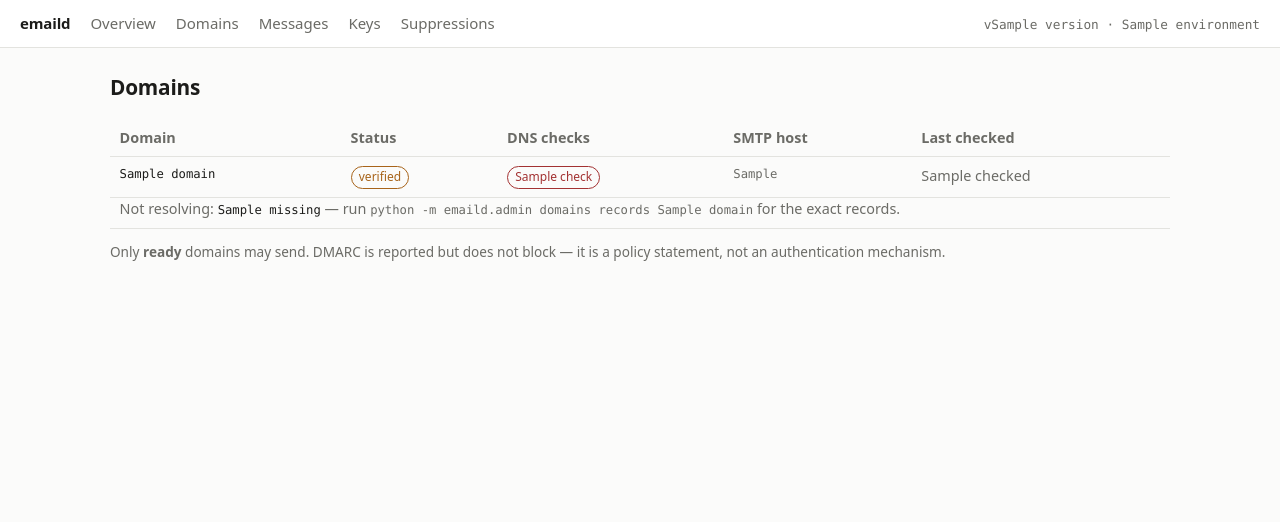
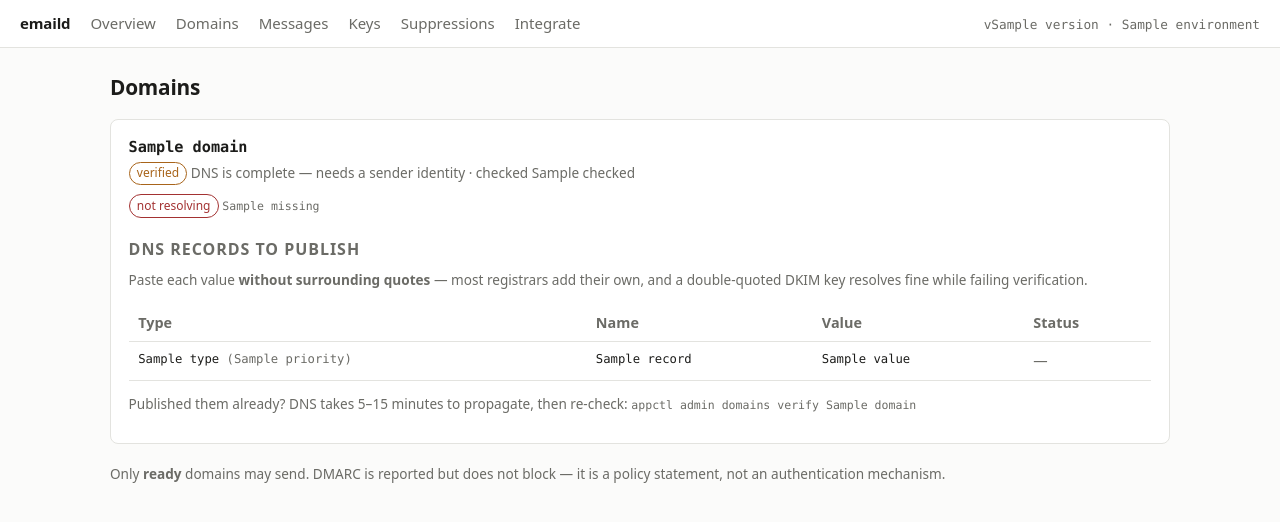
Before and after one commit to SoupNChill/internal_email_tool, a FastAPI app: template emaild/dashboard/templates/domains.html in a window 1280 px wide. Shown: the top 522 px of the page. Run offline with FastAPI, Linux system fonts and the light colour scheme; the template is opened without the code that fills it: most values are stand-ins (such as "Sample title", 1, 10 or a date in 2020); parts of the project's set-up code (start-up, migrations or seed data) failed here and were passed over.

Commit message:
Tell the operator what to do next, and show the DNS records on screen
Three related gaps, all reported by the first person to use this who had not
built it: "I don't really see a clear 'this is what I should do'", "I don't
understand what a key or a project is", and "what do I give the AI coder?".

A NEXT STEP on the overview. Computed from what actually exists, in the order
the pieces depend on each other: no domain, DNS not published, no sender
identity, no project, no key, ready. Exactly one step is ever shown -- a
checklist of five is the same problem as no guidance. Each carries the reason
it exists in plain language, and the ones that cannot be done in the browser
carry the command instead of just saying so, which is where the friction was.

DNS RECORDS ON THE DOMAINS PAGE. These could not be shown before: fetching
them needs the MXRoute account-root credential and role=api has none. They
are now captured when a domain is added or verified and stored on the row, so
displaying them needs no privilege at all. Each record shows its own pass or
fail, rather than a row of check pills that never said WHICH record was the
broken one -- the actual question someone has while staring at a registrar.

AN /integrate PAGE. The generic brief lives on GitHub full of {BASE_URL}
placeholders, so handing it to a coding assistant means editing it first.
This one is filled in with the installation's real base URL and sender
addresses, and is written as an instruction rather than as reference, because
that is how it will be used. It leads with the difference that actually
breaks assistants: there is no `delivered` status and never will be, so an
assistant that polls for one waits forever.

Two bugs found by rendering the pages rather than trusting the tests:

  - The Status column printed the literal string "None" for a domain with
    records that had never been verified -- accurate to the data, meaningless
    to a reader.
  - Rebuilding the domains page around per-record status dropped the failing
    check names entirely for any domain whose records were never captured,
    which is every domain added before this commit. They are stated
    independently now, and the existing test caught it.

Co-Authored-By: Claude Opus 5 <noreply@anthropic.com>

```diff
--- a/emaild/dashboard/routes.py
+++ b/emaild/dashboard/routes.py
@@ -44,6 +44,7 @@ from emaild.config import get_settings
 from emaild.dashboard import csrf
 from emaild.dashboard.auth import check_dashboard_auth
 from emaild.dashboard.forms import many, one, parse_form, stash, take
+from emaild.dashboard.setup_state import next_step
 from emaild.db import session_scope
 from emaild.management import (
     ManagementError,
@@ -150,11 +151,164 @@ async def overview(request: Request) -> Response:
     settings = get_settings()
     async with session_scope() as session:
         o = await build_overview(session, safety_margin=settings.rate_limit_safety_margin)
+        step = await next_step(session, _base_url(request))
     # Overview and QueueHealth are dataclasses, so the template can read them
     # directly -- no view-model wrapper needed.
     return templates.TemplateResponse(
-        request, "overview.html", {**_base(request, "overview"), "o": o}
+        request, "overview.html", {**_base(request, "overview"), "o": o, "step": step}
     )
+
+
+@router.get("/integrate", response_class=HTMLResponse)
+async def integrate(request: Request) -> Response:
+    """The integration brief, filled in with this installation's real values.
+
+    Exists because the generic version lives in a file on GitHub, and handing a
+    coding assistant a document full of {BASE_URL} placeholders means editing
+    them by hand first -- which is exactly the friction this page removes.
+    """
+    if (refused := _guard(request)) is not None:
+        return refused
+
+    base_url = _base_url(request)
+    async with session_scope() as session:
+        senders = (
+            (
+                await session.execute(
+                    select(Mailbox.address)
+                    .join(Domain, Mailbox.domain_id == Domain.id)
+                    .where(Mailbox.active, Domain.status == DomainStatus.READY)
+                    .order_by(Mailbox.address)
+                )
+            )
+            .scalars()
+            .all()
+        )
+
+    return templates.TemplateResponse(
+        request,
+        "integrate.html",
+        {
+            **_base(request, "integrate"),
+            "base_url": base_url,
+            "senders": list(senders),
+            "brief": _integration_brief(base_url, list(senders)),
+        },
+    )
+
+
+def _base_url(request: Request) -> str:
+    """The URL an application on another machine should call.
+
+    Taken from the Host header rather than configured: this is served on a LAN
+    by IP, behind a Cloudflare tunnel by hostname, and on localhost in
+    development, and the operator should not have to tell it which. Falls back
+    to the request URL when Host is absent.
+    """
+    host = request.headers.get("host")
+    if not host:
+        return str(request.base_url).rstrip("/")
+    scheme = request.headers.get("x-forwarded-proto") or request.url.scheme
+    return f"{scheme}://{host}"
+
+
+def _integration_brief(base_url: str, senders: list[str]) -> str:
+    """A paste-ready instruction for a coding assistant.
+
+    Deliberately written as prose addressed to the assistant rather than as
+    reference documentation. The failure mode being avoided is an assistant
+    that reads a spec, recognises it as Resend-shaped, and then confidently
+    polls for a `delivered` status this API will never return -- so that is
+    stated as a rule, near the top, not left as a footnote in a status table.
+    """
+    sender = senders[0] if senders else "noreply@yourdomain.com"
+    return f"""We send transactional email through a self-hosted service called emaild.
+
+It is wire-compatible with Resend, so use the Resend REST shape you already
+know, with these differences:
+
+  Base URL:  {base_url}
+  Endpoint:  POST {base_url}/v1/emails
+  Auth:      Authorization: Bearer <the key I will give you>
+  From:      must be exactly one of: {", ".join(senders) or sender}
+
+Request body:
+  {{
+    "from": "{sender}",
+    "to": "customer@example.com",
+    "subject": "Verify your email",
+    "html": "<p>Click to verify.</p>",
+    "text": "Click to verify."
+  }}
+
+  `to`, `cc`, `bcc` accept a string or an array. Send both `html` and `text`
+  when you can -- HTML-only scores worse with spam filters. Unknown fields are
+  rejected rather than ignored.
+
+Response is 202 with:
+  {{ "id": "email_01...", "status": "queued" }}
+
+IMPORTANT -- statuses differ from Resend:
+
+  queued                 stored durably, NOT yet sent
+  sending                a worker is delivering it now
+  accepted_by_provider   TERMINAL. The mail provider took custody and
+                         answered 250. It does NOT mean delivered.
+  temporarily_failed     will be retried automatically
+  permanently_rejected   will not be retried
+
+  There is NO `delivered` status and there never will be -- this provider
+  cannot prove delivery, so the API does not claim it. Do not poll waiting for
+  one. Treat accepted_by_provider as success.
+
+Retries and idempotency:
+  Send an `Idempotency-Key` header on anything you might retry. The same key
+  with the same body returns the original response; the same key with a
+  different body is rejected. Do not implement your own send-retry loop --
+  emaild owns delivery retries.
+
+Errors are JSON: {{ "error": {{ "type": ..., "message": ..., "param": ... }} }}
+  authentication_error   key missing, malformed, or revoked
+  authorization_error    the key may not send as that `from`
+  domain_not_ready       the sending domain's DNS is incomplete
+  validation_error       `param` names the bad field
+  suppressed_recipient   that address is on the suppression list
+
+Rate limit: 400 messages per hour per sender address. emaild holds messages
+back rather than letting them fail, so a 202 does not mean it left immediately.
+
+Check one message: GET {base_url}/v1/emails/{{id}} -- returns status and a
+timeline. It never returns the body, by design.
+"""
+
+
+def _check_for_record(record: dict) -> str | None:
+    """Which DNS check corresponds to a required record.
+
+    Lets each row show its own pass/fail instead of a bag of pills at the top
+    of the page, which never said WHICH record was the broken one -- the
+    question an operator staring at a registrar actually has.
+
+    Matched on shape rather than order, because the provider decides how many
+    MX records to return and in what sequence.
+    """
+    rtype = str(record.get("type", "")).upper()
+    name = str(record.get("name", "")).lower()
+    value = str(record.get("value", ""))
+
+    if rtype == "MX":
+        return "mx"
+    if rtype != "TXT":
+        return None
+    if "_domainkey" in name:
+        return "dkim"
+    if name.startswith("_dmarc"):
+        return "dmarc"
+    if name.startswith("_da-verify") or "domain-verified" in value:
+        return "ownership"
+    if value.startswith("v=spf1"):
+        return "spf"
+    return None
 
 
 @router.get("/domains", response_class=HTMLResponse)
@@ -174,6 +328,13 @@ async def domains(request: Request) -> Response:
                 checks[name] = result
                 if result != "pass" and name != "dmarc":
                     missing.append(name)
+
+        records = [
+            {**r, "check": _check_for_record(r), "result": checks.get(_check_for_record(r) or "")}
+            for r in (d.required_records or [])
+            if isinstance(r, dict)
+        ]
+
         view.append(
             {
                 "name": d.name,
@@ -182,6 +343,7 @@ async def domains(request: Request) -> Response:
                 "checked": _fmt(d.dns_checked_at),
                 "checks": checks,
                 "missing": missing,
+                "records": records,
             }
         )
     return templates.TemplateResponse(
--- a/emaild/dashboard/templates/base.html
+++ b/emaild/dashboard/templates/base.html
@@ -115,6 +115,7 @@
   <a href="/messages" class="{{ 'active' if page == 'messages' }}">Messages</a>
   <a href="/keys" class="{{ 'active' if page == 'keys' }}">Keys</a>
   <a href="/suppressions" class="{{ 'active' if page == 'suppressions' }}">Suppressions</a>
+  <a href="/integrate" class="{{ 'active' if page == 'integrate' }}">Integrate</a>
   <span style="margin-left:auto" class="muted mono">v{{ version }} · {{ environment }}</span>
 </header>
 <main>
--- a/emaild/dashboard/templates/domains.html
+++ b/emaild/dashboard/templates/domains.html
@@ -2,34 +2,99 @@
 {% block title %}emaild — domains{% endblock %}
 {% block content %}
 <h1>Domains</h1>
+
 {% if not domains %}
-<div class="empty">No domains tracked. Add one with <code>python -m emaild.admin domains add &lt;name&gt;</code></div>
+<div class="panel">
+  <h3>No domains yet</h3>
+  <p class="hint">
+    A domain is the part after the <code>@</code> in the address you send from.
+    It has to be added on the server, because adding one needs the MXRoute
+    account credential that this dashboard is deliberately not given.
+  </p>
+  <div class="value mono">appctl admin domains add yourdomain.com</div>
+</div>
 {% else %}
-<table>
-  <tr><th>Domain</th><th>Status</th><th>DNS checks</th><th>SMTP host</th><th>Last checked</th></tr>
+
 {% for d in domains %}
-  <tr>
-    <td class="mono">{{ d.name }}</td>
-    <td><span class="pill {{ 'ok' if d.status == 'ready' else ('bad' if d.status in ('misconfigured','suspended') else 'warn') }}">{{ d.status }}</span></td>
-    <td>
-      {% if d.checks %}
+<div class="panel">
+  <div class="row" style="justify-content:space-between">
+    <div>
+      <h3 class="mono">{{ d.name }}</h3>
+      <p class="hint" style="margin:0">
+        <span class="pill {{ 'ok' if d.status == 'ready' else ('bad' if d.status in ('misconfigured','suspended') else 'warn') }}">{{ d.status }}</span>
+        {% if d.status == 'ready' %}can send{% endif %}
+        {% if d.status == 'verified' %}DNS is complete — needs a sender identity{% endif %}
+        {% if d.status == 'dns_incomplete' %}publish the records below{% endif %}
+        {% if d.status == 'added' %}publish the records below, then verify{% endif %}
+        {% if d.status == 'misconfigured' %}was working; DNS changed outside emaild{% endif %}
+        <span class="muted"> · checked {{ d.checked or 'never' }}</span>
+      </p>
+    </div>
+  </div>
+
+  {% if d.missing %}
+  {#
+    Stated independently of the record table below. A domain added before
+    required_records was captured has no table, and the failing checks are the
+    only thing that tells the operator where to look.
+  #}
+  <p class="hint" style="margin-top:.6rem">
+    <span class="pill bad">not resolving</span>
+    {% for m in d.missing %}<code>{{ m }}</code>{% if not loop.last %} {% endif %}{% endfor %}
+  </p>
+  {% elif d.checks %}
+  <p class="hint" style="margin-top:.6rem">
     {% for name, result in d.checks.items() %}
       <span class="pill {{ 'ok' if result == 'pass' else ('warn' if name == 'dmarc' else 'bad') }}">{{ name }}</span>
     {% endfor %}
-      {% else %}<span class="muted">never verified</span>{% endif %}
+  </p>
+  {% endif %}
+
+  {% if d.records %}
+  <h2 style="margin-top:1.2rem">DNS records to publish</h2>
+  <p class="hint">
+    Paste each value <strong>without surrounding quotes</strong> — most registrars add
+    their own, and a double-quoted DKIM key resolves fine while failing verification.
+  </p>
+  <table>
+    <tr><th>Type</th><th>Name</th><th>Value</th><th>Status</th></tr>
+    {% for r in d.records %}
+    <tr>
+      <td class="mono">{{ r.type }}{% if r.priority %} <span class="muted">({{ r.priority }})</span>{% endif %}</td>
+      <td class="mono">{{ r.name }}</td>
+      {# user-select:all so one click selects the whole value -- DKIM keys are
+         392 characters and dragging across one is how they get truncated #}
+      <td class="mono" style="word-break:break-all;user-select:all;max-width:32rem">{{ r.value }}</td>
+      <td>
+        {#
+          `result` is absent until the domain has been verified at least once.
+          Testing only `check` rendered the literal string "None" in that
+          column -- accurate to the data and meaningless to a reader.
+        #}
+        {% if r.result %}
+          <span class="pill {{ 'ok' if r.result == 'pass' else ('warn' if r.check == 'dmarc' else 'bad') }}">
+            {{ 'ok' if r.result == 'pass' else r.result }}
+          </span>
+        {% elif r.check %}
+          <span class="muted">not checked</span>
+        {% else %}<span class="muted">—</span>{% endif %}
       </td>
-    <td class="mono muted">{{ d.smtp_host or '—' }}</td>
-    <td class="muted">{{ d.checked or 'never' }}</td>
     </tr>
-  {% if d.missing %}
-  <tr><td colspan="5" style="padding-top:0">
-    <span class="muted">Not resolving:</span>
-    {% for m in d.missing %}<code>{{ m }}</code>{% if not loop.last %}, {% endif %}{% endfor %}
-    <span class="muted"> — run <code>python -m emaild.admin domains records {{ d.name }}</code> for the exact records.</span>
-  </td></tr>
-  {% endif %}
     {% endfor %}
   </table>
+  <p class="hint" style="margin-top:.8rem">
+    Published them already? DNS takes 5–15 minutes to propagate, then re-check:
+    <code>appctl admin domains verify {{ d.name }}</code>
+  </p>
+  {% elif d.checks %}
+  <p class="hint">
+    Records were not captured for this domain. Run
+    <code>appctl admin domains verify {{ d.name }}</code> to fetch them.
+  </p>
+  {% endif %}
+</div>
+{% endfor %}
+
 <p class="muted" style="font-size:.85rem">
   Only <strong>ready</strong> domains may send. DMARC is reported but does not block —
   it is a policy statement, not an authentication mechanism.
```
Also changed, not shown: emaild/dashboard/setup_state.py (added, +163 -0 lines), emaild/dashboard/templates/integrate.html (added, +71 -0 lines), emaild/dashboard/templates/overview.html (+15 -0 lines), emaild/domains.py (+19 -0 lines), tests/test_setup_guidance.py (added, +160 -0 lines), tests/test_suppression_scoping.py (+1 -3 lines). Lines whose indentation alone changed are shown as unchanged.
